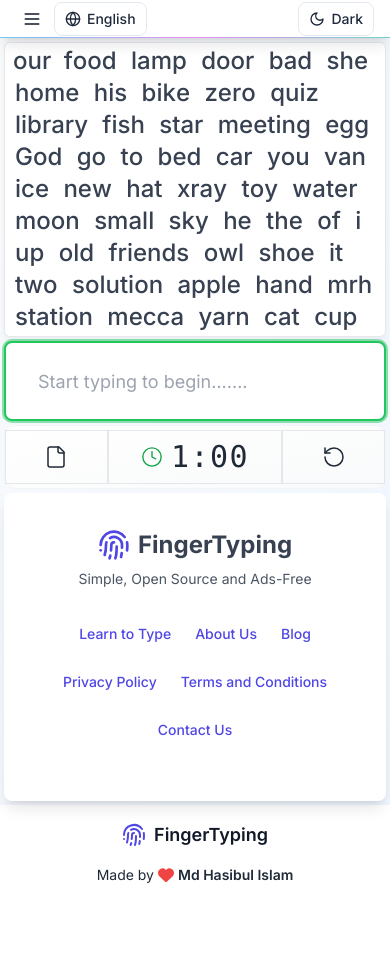
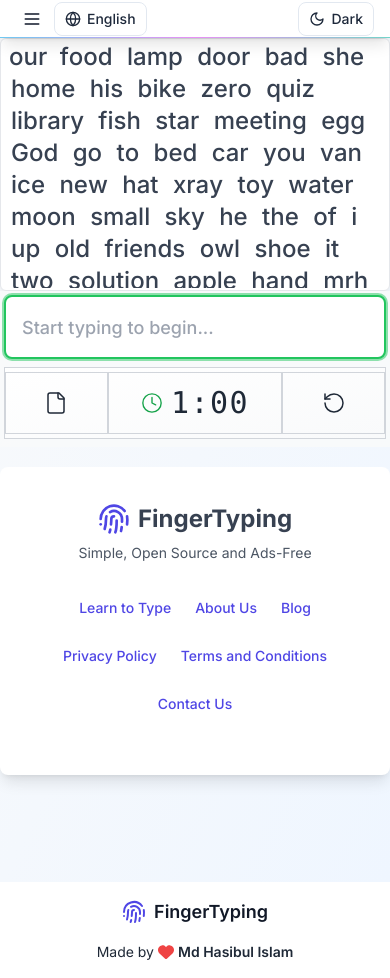
Before and after one commit to finger-typing/fingertyping, a Next.js app: page / in a window 390 px wide. Before the commit the page ends 901 px from the top, so only its background shows below. Built offline with nearby package versions, Linux system fonts and the light colour scheme.

Commit message:
version 5.1 [ input section and gamecontrol put in bottom }

```diff
--- a/src/app/lesson/components/InputField.tsx
+++ b/src/app/lesson/components/InputField.tsx
@@ -30,11 +30,11 @@
       disabled={isComplete}
       ref={inputRef}
       placeholder={placeholder}
-      className={`w-full h-20 p-8 rounded-lg text-lg transition-all duration-200 ${
+      className={`w-full h-16 md:h-20 p-4 md:p-8 rounded-lg text-xl md:text-3xl font-medium transition-all duration-200 ${
         darkMode
           ? 'bg-gray-800 text-white'
           : 'bg-white text-gray-800'
-      } ${
+      } placeholder:text-gray-400 placeholder:text-lg md:placeholder:text-xl ${
         !hasStarted
           ? 'border-2 border-gray-400 focus:border-green-500 focus:ring-2 focus:ring-green-500/50 outline-none'
           : isComplete
--- a/src/app/page.tsx
+++ b/src/app/page.tsx
@@ -186,11 +186,15 @@
 
   return (
     <div
-      className={`flex  flex-col items-center ${
+      className={`min-h-screen flex flex-col ${
         darkMode ? "bg-gray-900 text-gray-100" : "bg-gradient-to-br from-gray-50 to-blue-50 text-gray-900"
       }`}
     >
-      <main className="w-full  space-y-1  p-1 ">
+      <main className="flex-1 flex flex-col h-full w-full relative">
+        {/* Mobile-optimized layout with desktop bottom positioning */}
+        <div className="flex flex-col h-full justify-between">
+          {/* WordDisplay with fixed height on mobile to ensure visibility with keyboard */}
+          <div className="flex-1 overflow-auto">
             <WordDisplay
               randomText={gameState.isBlankPage ? gameState.typedText : gameState.randomText}
               inputValue={gameState.inputValue}
@@ -198,7 +202,10 @@
               darkMode={darkMode}
               isBlankPage={gameState.isBlankPage}
             />
+          </div>
 
+          {/* Fixed position for input and controls on mobile, bottom positioning on desktop */}
+          <div className={`w-full mt-auto sticky bottom-0 left-0 right-0 bg-opacity-90 backdrop-blur-sm z-10 pb-1 pt-1 px-1 md:px-2 md:pt-2 md:pb-2 ${darkMode ? 'bg-gray-800' : 'bg-gray-50'}`}>
             <InputField
             inputValue={gameState.inputValue}
             handleInputChange={handleInputChange}
@@ -206,7 +213,7 @@
             isComplete={gameState.isComplete}
             darkMode={darkMode}
             inputRef={inputRef}
-          placeholder={gameState.isBlankPage ? "Type anything..." : "Start typing to begin......."}
+            placeholder={gameState.isBlankPage ? "Type anything..." : "Start typing to begin..."}
             randomText={gameState.randomText}
             />
 
@@ -217,6 +224,8 @@
             isBlankPage={gameState.isBlankPage}
             toggleBlankPage={toggleBlankPage}
             />
+          </div>
+        </div>
 
         {gameState.isComplete && (
           <Results
--- a/src/components/GameControls.tsx
+++ b/src/components/GameControls.tsx
@@ -24,7 +24,7 @@
   toggleBlankPage,
 }) => {
   const baseStyles = `
-    flex items-center justify-center gap-2 py-2
+    flex items-center justify-center gap-2 py-3
     font-medium tracking-wider uppercase
     ${darkMode ? "shadow-lg" : "shadow-none"} transition-all duration-300 ease-in-out
     transform hover:-translate-y-1 focus:outline-none focus:ring-2
@@ -37,8 +37,8 @@
     text-xs
     ${
       darkMode
-        ? "text-gray-200 hover:bg-gray-700 focus:ring-purple-500/50 border-gray-700"
-        : "text-gray-800 hover:bg-gray-50 focus:ring-purple-600/50 border-gray-200"
+        ? "text-gray-200 hover:bg-gray-700 focus:ring-purple-500/50 border-gray-600"
+        : "text-gray-800 hover:bg-gray-50 focus:ring-purple-600/50 border-gray-300"
     }
   `;
 
@@ -48,8 +48,8 @@
     text-sm
     ${
       darkMode
-        ? "text-white hover:bg-gray-700 focus:ring-blue-500/50 border-gray-700"
-        : "text-gray-800 hover:bg-gray-50 focus:ring-blue-600/50 border-gray-200"
+        ? "text-white hover:bg-gray-700 focus:ring-blue-500/50 border-gray-600"
+        : "text-gray-800 hover:bg-gray-50 focus:ring-blue-600/50 border-gray-300"
     }
   `;
 
@@ -58,15 +58,15 @@
     px-8
     ${
       darkMode
-        ? "text-gray-100 border-gray-700/50"
-        : "text-gray-800 border-gray-200"
+        ? "text-gray-100 border-gray-600"
+        : "text-gray-800 border-gray-300"
     }
     cursor-default text-3xl
   `;
 
   return (
     <div
-      className={`mb-2 flex w-full flex-col items-center justify-between rounded-xl py-1 ${darkMode ? "bg-gray-900/30" : "bg-gradient-to-br from-white to-gray-50"} border ${darkMode ? "shadow-xl" : "shadow-none"} ${darkMode ? "border-gray-800/50" : "border-gray-100"} backdrop-blur-sm`}
+      className={`mb-1 md:mb-2 flex w-full flex-col items-center justify-between mt-2 py-1 ${darkMode ? "bg-gray-900/30" : "bg-gradient-to-br from-white to-gray-50"} border ${darkMode ? "shadow-xl" : "shadow-none"} ${darkMode ? "border-gray-700" : "border-gray-300"} backdrop-blur-sm`}
       role="group"
       aria-label="Game controls"
     >
@@ -74,7 +74,7 @@
       <div className="flex w-full flex-row items-stretch justify-between gap-0 sm:flex-row">
         <Button
           onClick={toggleBlankPage ?? (() => {})}
-          className={`${isBlankPage ? blankPageButtonStyles : buttonStyles} flex-1 rounded-none sm:rounded-l-xl`}
+          className={`${isBlankPage ? blankPageButtonStyles : buttonStyles} flex-1 rounded-none `}
           ariaLabel="Toggle blank page mode"
           disabled={!toggleBlankPage}
         >
@@ -103,7 +103,7 @@
 
         <Button
           onClick={initializeGame}
-          className={`${buttonStyles} flex-1 rounded-none sm:rounded-r-xl`}
+          className={`${buttonStyles} flex-1 rounded-none `}
           ariaLabel="Reset game"
         >
           <RotateCcw size={24} className="stroke-[1.5]" />
--- a/src/components/WordDisplay.tsx
+++ b/src/components/WordDisplay.tsx
@@ -19,7 +19,7 @@
 
 // Constants
 export const WORDS_PER_LINE_SMALL = 15;
-export const WORDS_PER_LINE_LARGE = 25;
+export const WORDS_PER_LINE_LARGE = 35;
 export const LINES_TO_SHOW = 1;
 
 // Utility functions
@@ -198,7 +198,7 @@
             {" "}
             {isCurrentWord && cursorPosition === wordClusters.length && (
               <span
-                className={`absolute bottom-[-10px] left-0 h-[3px] w-full rounded-full ${
+                className={`absolute bottom-[-3px] md-bottom-[-10px] left-0 h-[3px] w-full rounded-full ${
                   darkMode ? "bg-white" : "bg-gray-900"
                 } animate-cursor`}
               />
@@ -211,7 +211,7 @@
 
   return (
     <div
-      className={`mx-auto  h-[35vh] overflow-y-auto rounded-md p-0.5 font-medium shadow-md sm:h-[65vh] sm:p-1 ${
+      className={`mx-auto h-[30vh] md:h-full overflow-y-auto rounded-md p-0.5 font-medium shadow-md sm:p-1 ${
         darkMode
           ? "bg-gray-800/50 text-gray-200 shadow-gray-900/20"
           : "border border-gray-200 bg-white text-gray-800 shadow-gray-200/50"
```
Lines whose indentation alone changed are shown as unchanged.
